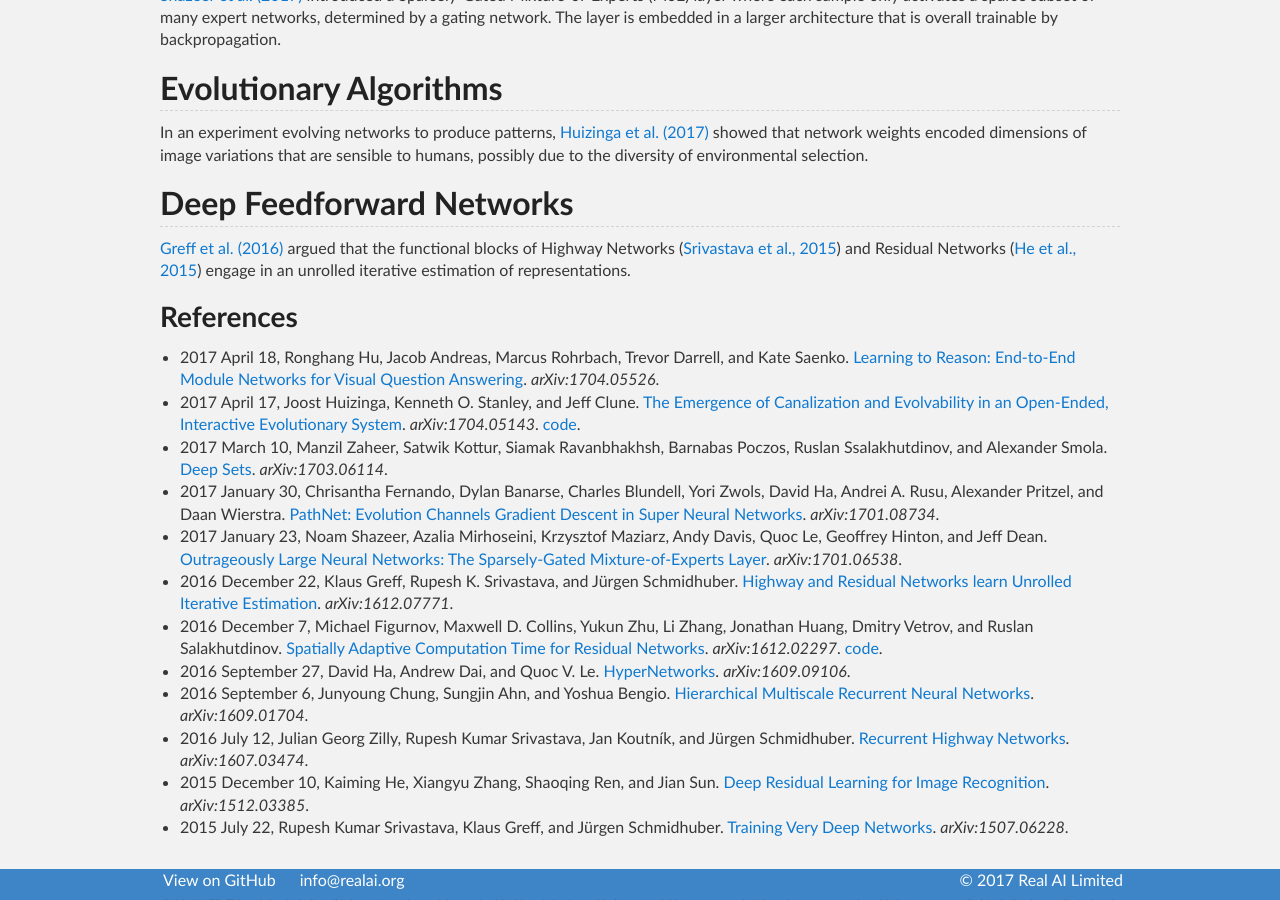
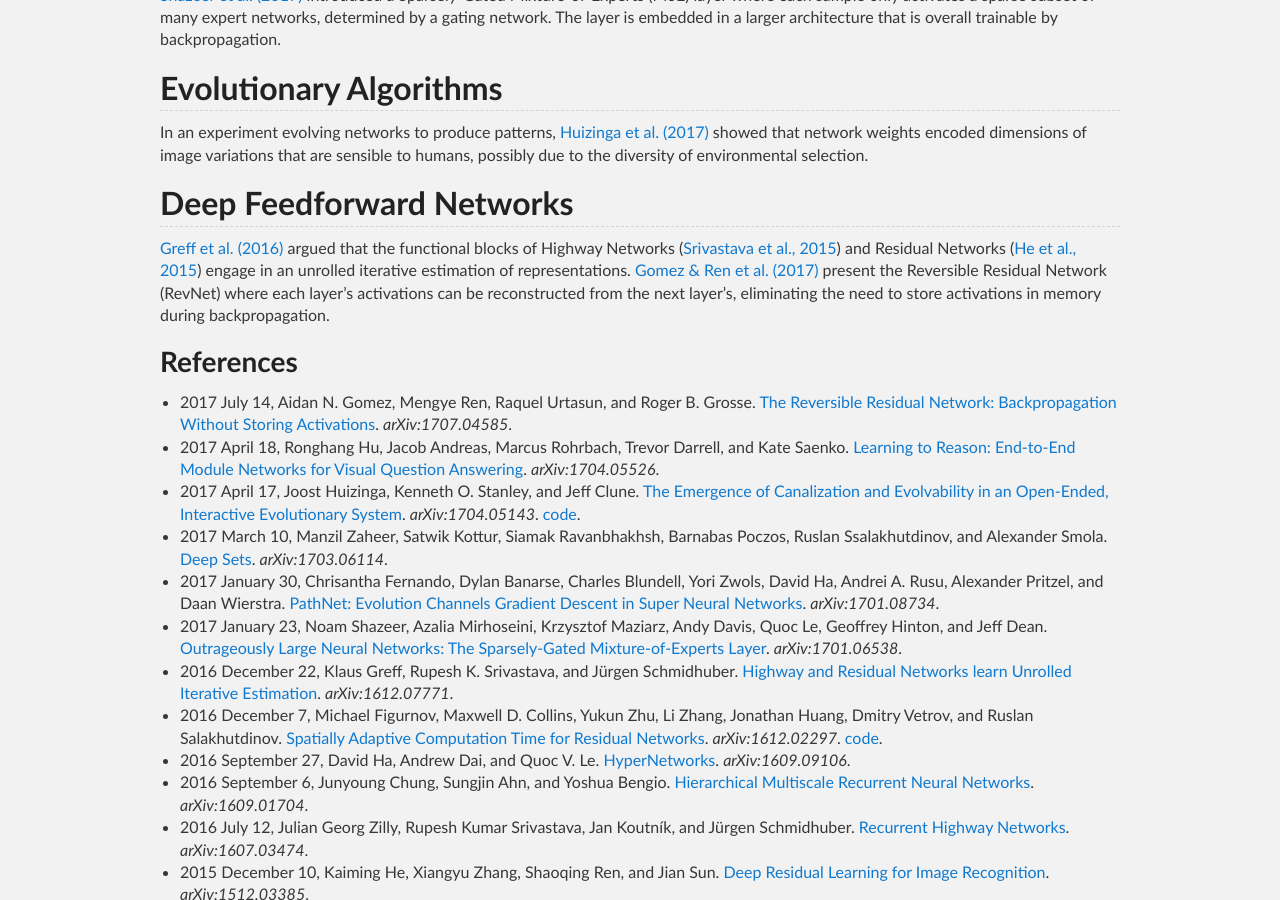
Before and after one commit to Tonywuhk/realai.org, a Jekyll site: the page built from network-architecture.md, in a window 1280 px wide and 900 px high, scrolled down 457 px. Built offline with Jekyll 4.4.1, drawn with Linux system fonts in a browser that asks for light colours; our own code applies the rules of GitHub Pages for plain Markdown files; comment, search, counter and statistics services are not loaded; the repository's description, which GitHub fills in, is left out.

Commit message:
Add RevNet

```diff
--- a/network-architecture.md
+++ b/network-architecture.md
@@ -21,10 +21,11 @@ In an experiment evolving networks to produce patterns, [Huizinga et al. (2017)]
 
 ## Deep Feedforward Networks
 
-[Greff et al. (2016)](https://arxiv.org/abs/1612.07771) argued that the functional blocks of Highway Networks ([Srivastava et al., 2015](https://arxiv.org/abs/1507.06228)) and Residual Networks ([He et al., 2015](https://arxiv.org/abs/1512.03385)) engage in an unrolled iterative estimation of representations.
+[Greff et al. (2016)](https://arxiv.org/abs/1612.07771) argued that the functional blocks of Highway Networks ([Srivastava et al., 2015](https://arxiv.org/abs/1507.06228)) and Residual Networks ([He et al., 2015](https://arxiv.org/abs/1512.03385)) engage in an unrolled iterative estimation of representations. [Gomez & Ren et al. (2017)](https://arxiv.org/abs/1707.04585) present the Reversible Residual Network (RevNet) where each layer’s activations can be reconstructed from the next layer’s, eliminating the need to store activations in memory during backpropagation.
 
 ### References
 
+* 2017 July 14, Aidan N. Gomez, Mengye Ren, Raquel Urtasun, and Roger B. Grosse. [The Reversible Residual Network: Backpropagation Without Storing Activations](https://arxiv.org/abs/1707.04585). *arXiv:1707.04585*.
 * 2017 April 18, Ronghang Hu, Jacob Andreas, Marcus Rohrbach, Trevor Darrell, and Kate Saenko. [Learning to Reason: End-to-End Module Networks for Visual Question Answering](https://arxiv.org/abs/1704.05526). *arXiv:1704.05526*.
 * 2017 April 17, Joost Huizinga, Kenneth O. Stanley, and Jeff Clune. [The Emergence of Canalization and Evolvability in an Open-Ended, Interactive Evolutionary System](https://arxiv.org/abs/1704.05143). *arXiv:1704.05143*. [code](https://github.com/Evolving-AI-Lab/cppnx).
 * 2017 March 10, Manzil Zaheer, Satwik Kottur, Siamak Ravanbhakhsh, Barnabas Poczos, Ruslan Ssalakhutdinov, and Alexander Smola. [Deep Sets](https://arxiv.org/abs/1703.06114). *arXiv:1703.06114*.
```
